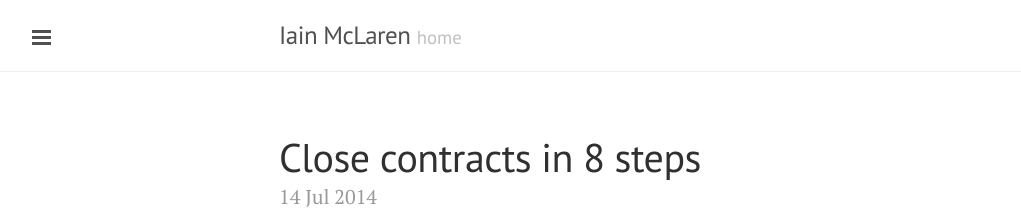
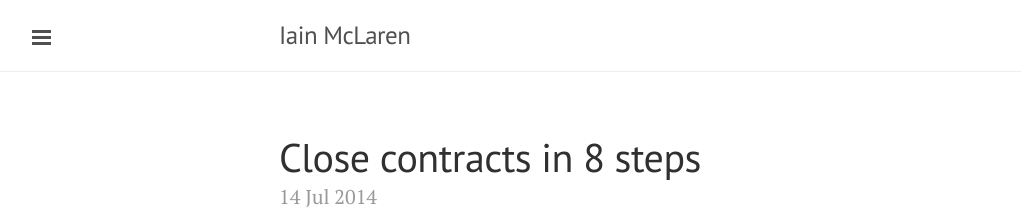
Before and after one commit to imclaren/blog, a Jekyll site: the page built from index.html, in a window 1280 px wide and 900 px high. Shown: the top 221 px of the window, without its empty margins (1-1022 px from the left). Built offline with Jekyll 4.4.1, drawn with Linux system fonts in a browser that asks for light colours; Markdown is read by kramdown in place of the engine named in the settings; the list of posts is cut into pages by our own code.

Commit message:
Adding pages 16

```diff
--- a/_includes/head.html
+++ b/_includes/head.html
@@ -22,7 +22,7 @@
 
   <!-- js -->
   <!--[if lt IE 9 ]>
-    <script src="{{ site.baseurl }}public/js/modernizr.js"></script>
+    <script src="{{ site.baseurl }}public/js/html5.js"></script>
   <![endif]-->
 
   <!-- Icons -->
--- a/_layouts/default.html
+++ b/_layouts/default.html
@@ -15,7 +15,7 @@
         <div class="container">
           <h3 class="masthead-title">
             <a href="/" title="Home">{{ site.title }}</a>
-            <small>{{ site.tagline }}</small>
+            <!-- <small>{{ site.tagline }}</small> -->
 
             <!--[if lt IE 9 ]>
               {% assign pages_list = site.pages %}
```
